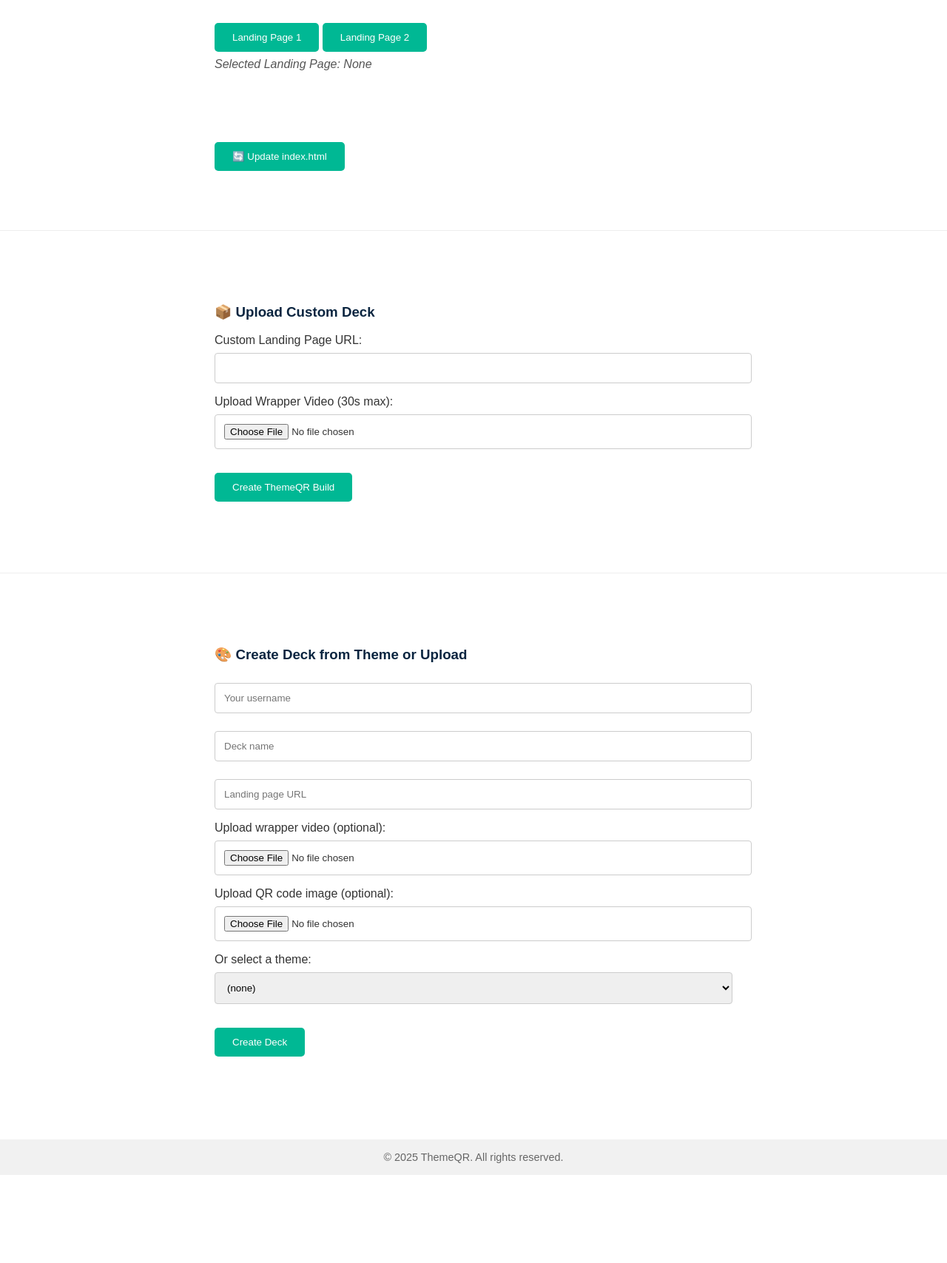
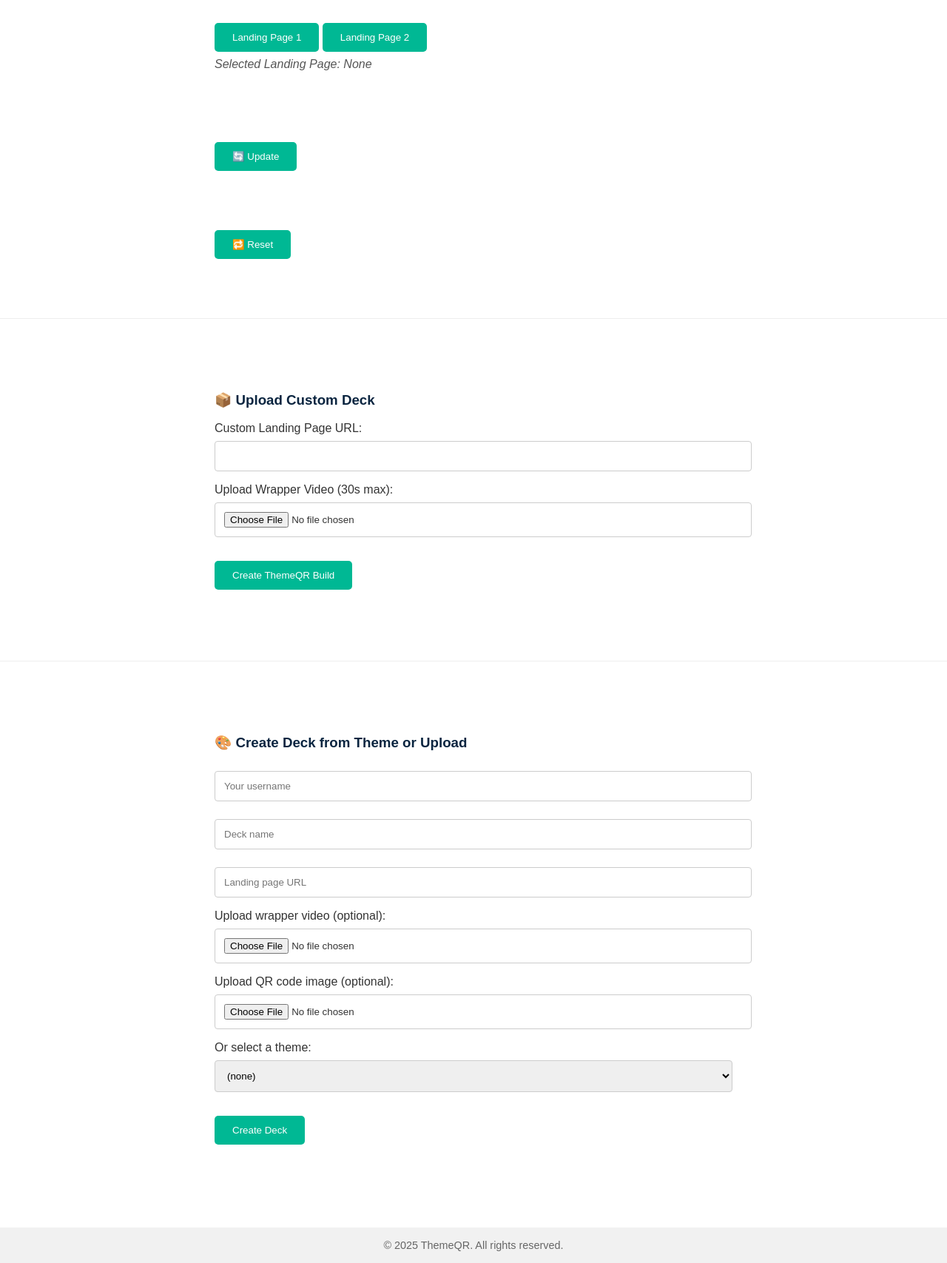
Before and after one commit to bdkelmon/themeqr-site, a Flask app: page / in a window 1280 px wide. Shown: the part 456-2163 px from the top of the page at 74% size. Before the commit the page ends 2044 px from the top, so only its background shows below. Run offline with Flask 3, Linux system fonts and the light colour scheme.

Commit message:
Update editor.html

```diff
--- a/templates/editor.html
+++ b/templates/editor.html
@@ -70,7 +70,11 @@
 </div>
 
 <div class="section">
-  <button class="btn" onclick="updateIndex()">🔄 Update index.html</button>
+  <button class="btn" onclick="updateIndex()">🔄 Update </button>
+</div>
+
+<div class="section">
+  <button class="btn" onclick="resetIndex()">🔁 Reset</button>
 </div>
 
 <hr>
```
